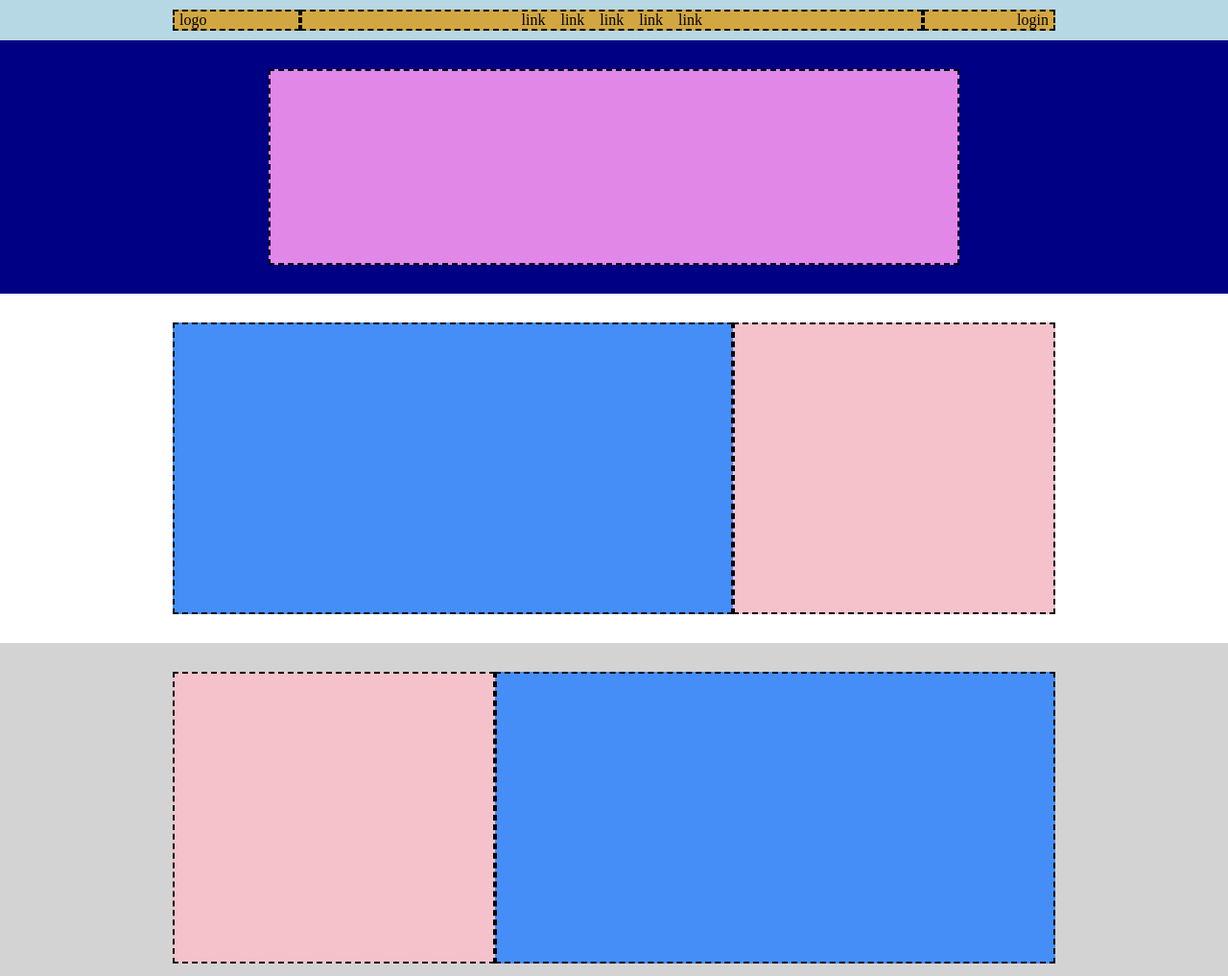
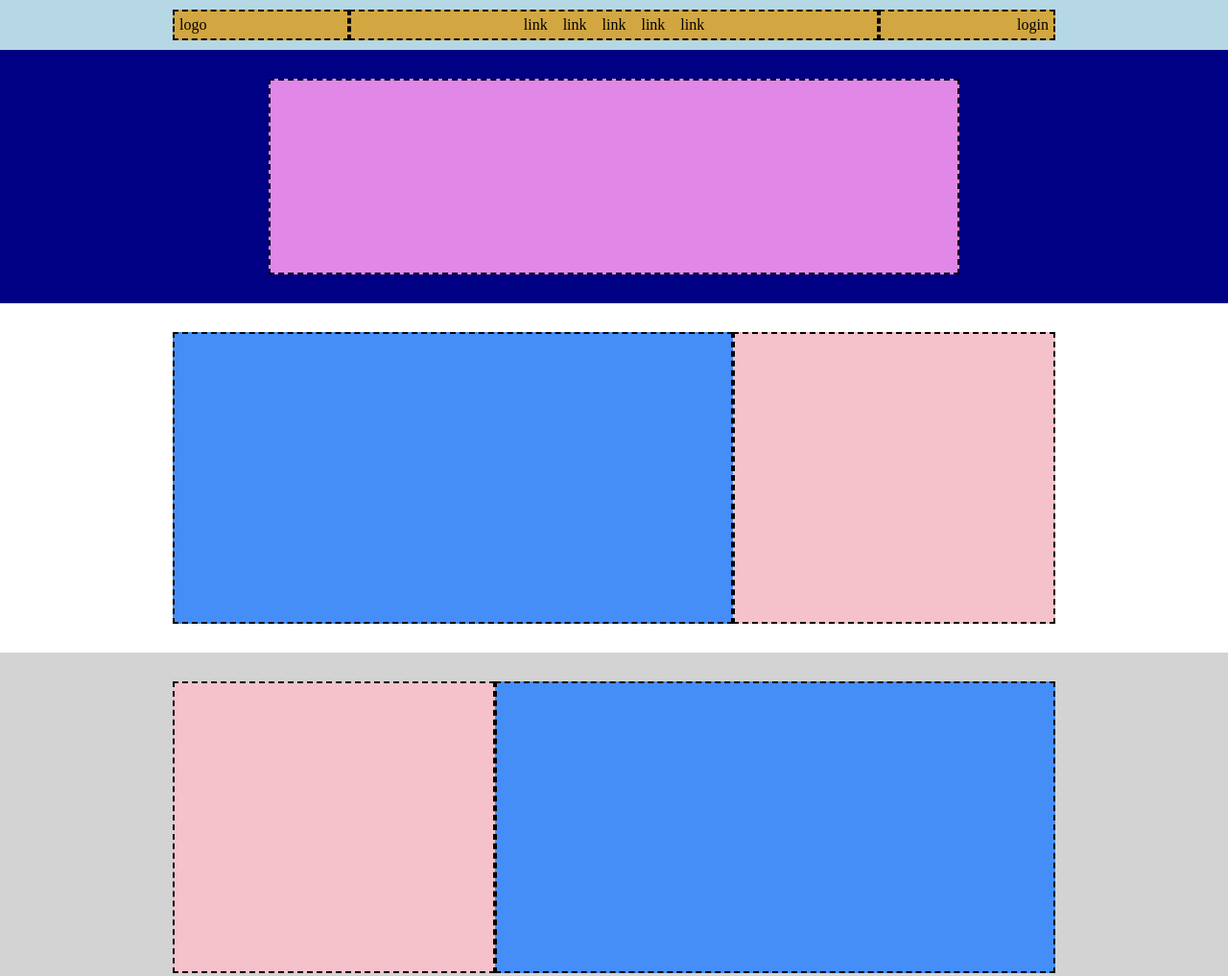
Before and after one commit to Sofia-Citrini/htmlcss-struttura-discord, a plain HTML site: page index.html in a window 1280 px wide. Shown: the top 1017 px of the page at 96% size. Drawn offline with Linux system fonts and the light colour scheme.

Commit message:
fixed css

```diff
--- a/css/style.css
+++ b/css/style.css
@@ -38,25 +38,24 @@ section {
     background-color: rgb(210, 167, 65);
 }
 
-div[class=-nav] {
+.nav-logo {
+    flex-basis: 20%;
+    border: 2px dashed black;
     padding: 5px;
 }
 
-.nav-logo {
-    padding-left: 5px;
-    padding-right: 6rem;
+.nav-login {
+    flex-basis:20%;
     border: 2px dashed black;
-}
-
-.nav-login {
-    padding-right: 5px;
-    padding-left: 6rem;
-    border: 2px dashed black;
+    text-align: end;
+    padding: 5px;
 }
 
 .nav-link {
     flex-grow: 1;
+    flex-basis: 60%;
     border: 2px dashed black;
+    padding: 5px;
 }
 
 .nav-link ul {
@@ -65,6 +64,7 @@ div[class=-nav] {
     justify-content: center;
     column-gap: 1rem;
 }
+
 .nav-link ul a {
     text-decoration: none;
     color: black;
```
